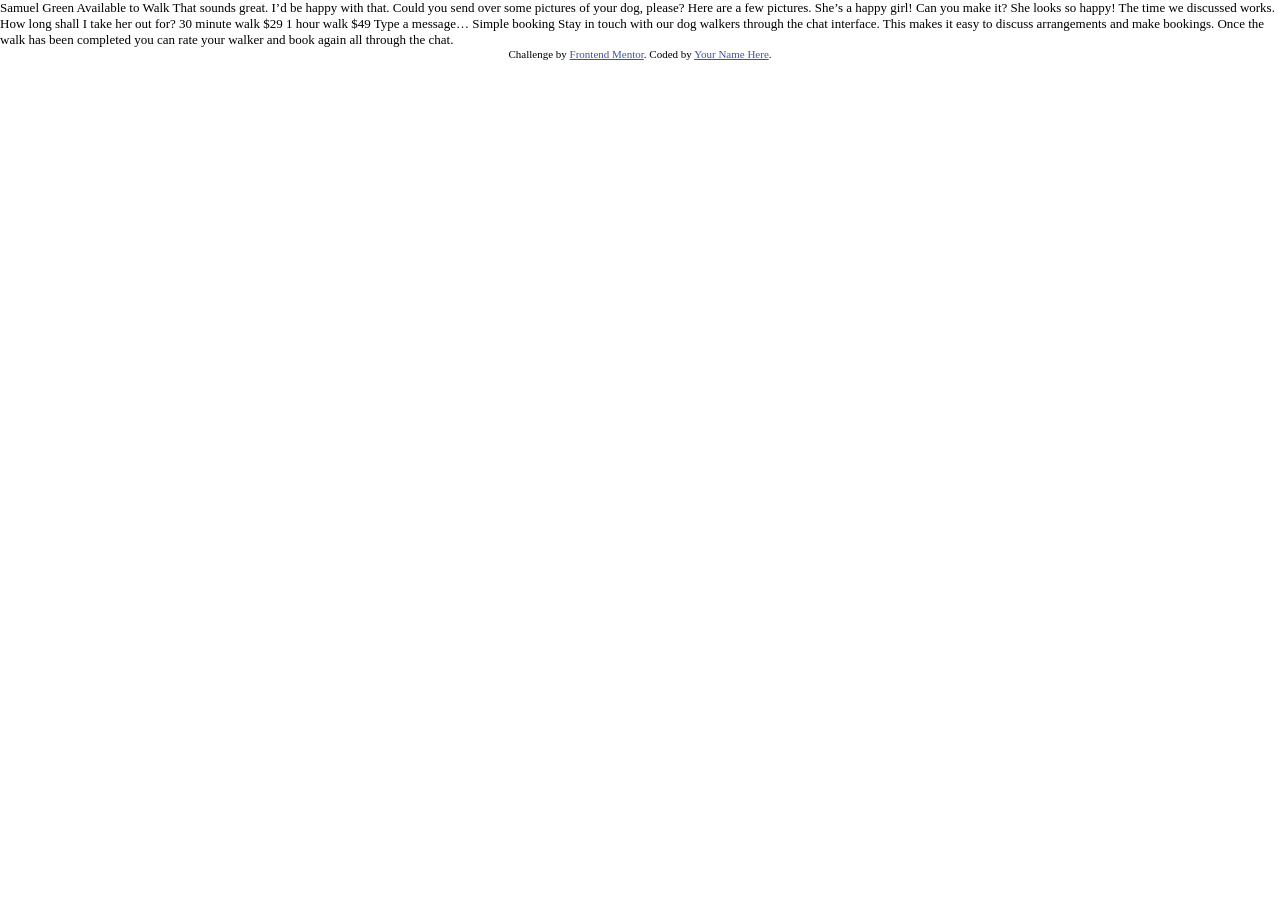
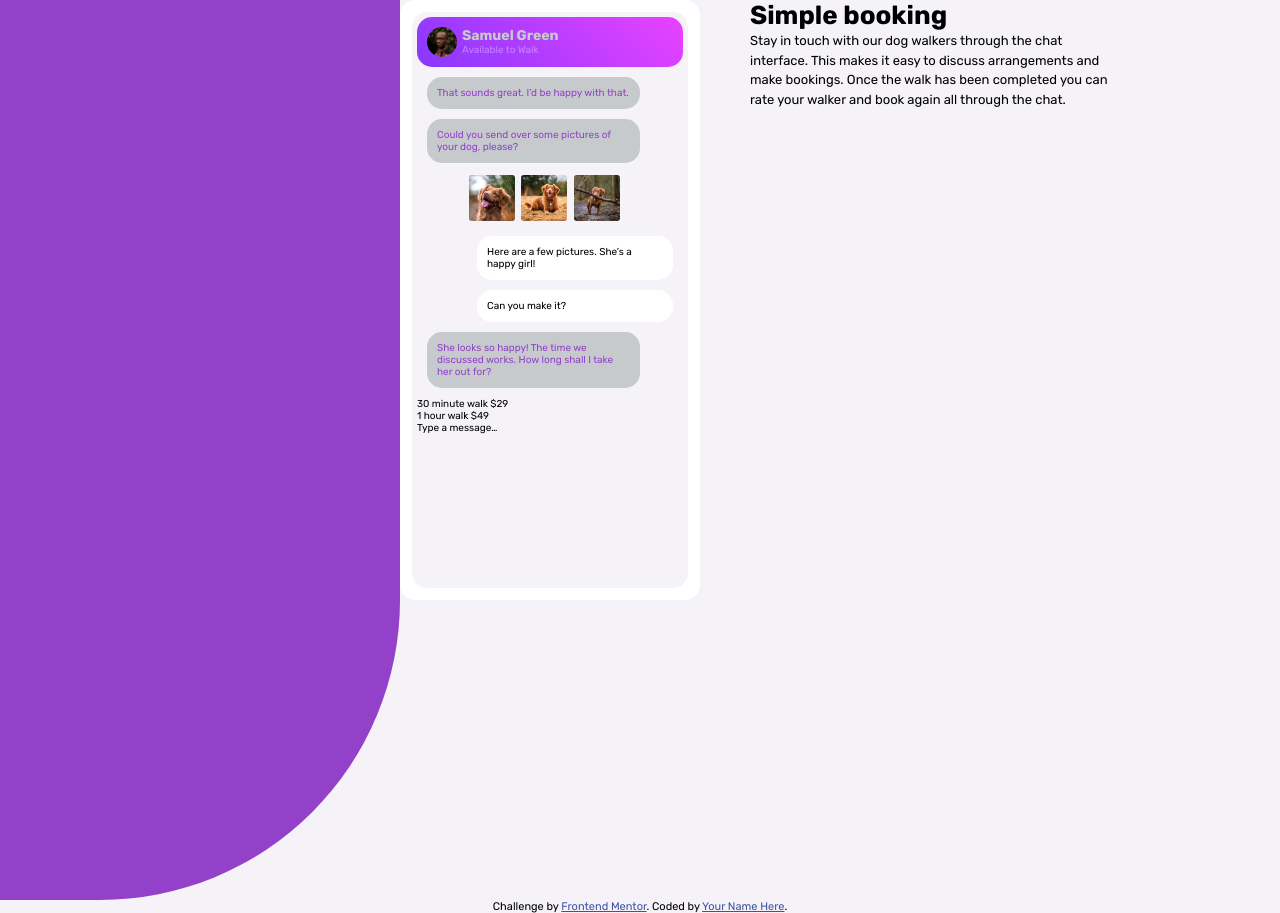
Before and after one commit to KibenonCollins/chat-app-css-illustration-challenge, a plain HTML site: page index.html in a window 1280 px wide. Before the commit the page ends 800 px from the top, so only its background shows below. Drawn offline with Linux system fonts and the light colour scheme.

Commit message:
updated HTML files and CSS

```diff
--- a/index.html
+++ b/index.html
@@ -6,6 +6,9 @@
 
   <link rel="icon" type="image/png" sizes="32x32" href="./images/favicon-32x32.png">
   <link rel="stylesheet" href="styles.css">
+  <link rel="preconnect" href="https://fonts.googleapis.com">
+<link rel="preconnect" href="https://fonts.gstatic.com" crossorigin>
+<link href="https://fonts.googleapis.com/css2?family=Rubik:wght@400;500;700&display=swap" rel="stylesheet">
 
   <title>Frontend Mentor | [Chat-app-css-illustrator]</title>
 
@@ -16,33 +19,76 @@
   </style>
 </head>
 <body>
+  <main>
+    <div class="left-color">
 
-  Samuel Green
+    </div>
+<div class="phone-container">
+  <div class="phone-container2">
+  <div class="first-container">
+    <img src="/images/avatar.jpg" alt="">
+    <div>
+  <div class="samuel">
+ <h1> Samuel Green </h1>
+</div>
+<div class="available">
   Available to Walk
+</div>
+</div>
+</div>
 
+<div class="second-container container">
   That sounds great. I’d be happy with that.
-
+</div>
+<div class="third-container container">
   Could you send over some pictures of your dog, please?
 
+</div>
+<div class="right">
+<div class="image">
+  <img src="/images/dog-image-1.jpg" alt="">
+  <img src="/images/dog-image-2.jpg" alt="">
+  <img src="/images/dog-image-3.jpg" alt="">
+</div>
+
+<div class="fourth-container container2">
+
   Here are a few pictures. She’s a happy girl!
+</div>
 
+<div class="fifth-container container2">
   Can you make it?
+</div>
+</div>
 
+<div class="sixth-container container">
   She looks so happy! The time we discussed works. How long shall I take her out for?
-
+</div>
+<div class="bar1 bar">
   30 minute walk
   $29
+</div>
 
+<div class="bar2 bar">
   1 hour walk
   $49
+</div>
 
   Type a message…
-
-  Simple booking
-
-  Stay in touch with our dog walkers through the chat interface. This makes it easy to
-  discuss arrangements and make bookings. Once the walk has been completed you can rate
-  your walker and book again all through the chat.
+</div>
+</div>
+<div class="right">
+<div class="simple">
+ <h1> Simple booking</h1>
+</div>
+<div class="paragraph">
+<p>  Stay in touch with our dog walkers through the chat </p>
+ <p>interface. This makes it easy to discuss arrangements and </p>
+ <p> make bookings. Once the walk has been completed you can </p>
+  <p> rate your walker and book again all through the chat.</p>
+</div>
+</div>
+</main>
 
   <div class="attribution">
     Challenge by <a href="https://www.frontendmentor.io?ref=challenge" target="_blank">Frontend Mentor</a>.
--- a/styles.css
+++ b/styles.css
@@ -6,27 +6,112 @@
 :root{
 /* Primary */
 
---PaleVioletsub-headingatthetopoftheappUI):hsl(276, 100%, 81%);
---ModerateViolet(chatontheleft):hsl(276, 55%, 52%);
---DesaturatedDarkViolet(chat on the right):hsl(271, 15%, 43%);
---GrayishBlue(placeholdertext):hsl(206, 6%, 79%);
---Very Dark DesaturatedViolet(main heading):hsl(271, 36%, 24%);
---Dark Grayish Violet(paragraph):hsl(270, 7%, 64%);
+--PaleViolet:hsl(276, 100%, 81%);
+--ModerateViolet :hsl(276, 55%, 52%);
+--DesaturatedDarkViolet :hsl(271, 15%, 43%);
+--GrayishBlue :hsl(206, 6%, 79%);
+--VeryDarkDesaturatedViolet :hsl(271, 36%, 24%);
+--DarkGrayish :hsl(270, 7%, 64%);
 
  /* Gradients */
 
 /* These two colors are the vibrant background colors you see throughout the design and are applied as a linear gradient: */
 
---Light Magenta: hsl(293, 100%, 63%)
---Light Violet: hsl(264, 100%, 61%)
+--LightMagenta: hsl(293, 100%, 63%);
+--LightViolet: hsl(264, 100%, 61%);
 
 /* Secondary */
 
---White: hsl(0, 0%, 100%);
---LightGrayishViolet(app background): hsl(270, 20%, 96%);
---VeryDarkDesaturatedViolet(submit button background): hsl(271, 36%, 24%);
---VeryLightMagenta(radio button outline): hsl(289, 100%, 72%);
+--White:hsl(0, 0%, 100%);
+--LightGrayishViolet:hsl(270, 20%, 96%);
+--VeryDarkDesaturatedViolet: hsl(271, 36%, 24%);
+--VeryLightMagenta: hsl(289, 100%, 72%);
 }
 body{
     font-size: 13px;
+    background-color: hsl(270, 20%, 96%);
+    font-family: 'Rubik', sans-serif;
 }
+main{
+    display: flex;
+
+}
+.left-color{
+    background-color: hsl(276, 55%, 52%);
+    height:900px;
+    width: 400px;
+    border-radius:0 0 300px 0%;
+
+}
+.phone-container{
+
+    background-color: hsl(0, 0%, 100%);
+    border-radius: 15px;
+    height: 600px;
+    width:300px;
+    display: flex;
+
+}
+.phone-container2{
+    padding: 5px;
+    background-color: hsl(270, 20%, 96%);
+    border-radius: 15px;
+    height: 96%;
+    width: 92%;
+    margin: auto;
+    font-size: 10px;
+
+}
+.first-container{
+    background:linear-gradient(45deg, hsl(264, 100%, 61%),hsl(293, 100%, 63%));
+    border-radius: 15px;
+    display: flex;
+    color: hsl(206, 6%, 79%);
+    gap: 5px;
+    padding:10px;
+}
+.samuel{
+    font-size: 7px;
+
+}
+.available{
+    opacity: 70%;
+    color: hsl(276, 100%, 81%);
+
+}
+.first-container img{
+    border-radius: 50%;
+    height:30px;
+}
+.container{
+    color:hsl(276, 55%, 52%);
+    border-radius: 15px;
+    padding: 10px;
+    background-color: hsl(206, 6%, 79%);
+    margin: 10px;
+    width: 80%;
+    /* font-size: 12px; */
+
+}
+.image img{
+height: 50px;
+border-radius: 5px;
+padding: 2px;
+
+}
+
+.container2{
+    background-color: hsl(0, 0%, 100%);
+    /* font-size: 12px; */
+    margin: 10px;
+    padding:10px;
+    border-radius: 15px;
+
+
+}
+.right{
+    margin-left: 50px;
+}
+.paragraph{
+    line-height: 1.5;
+}
```
